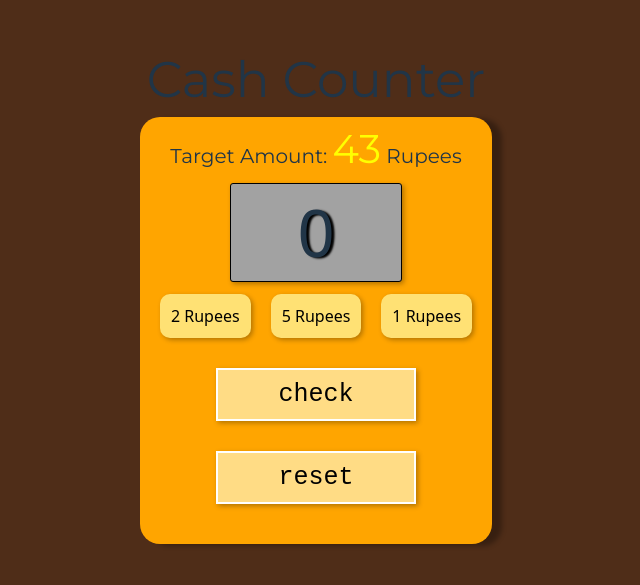
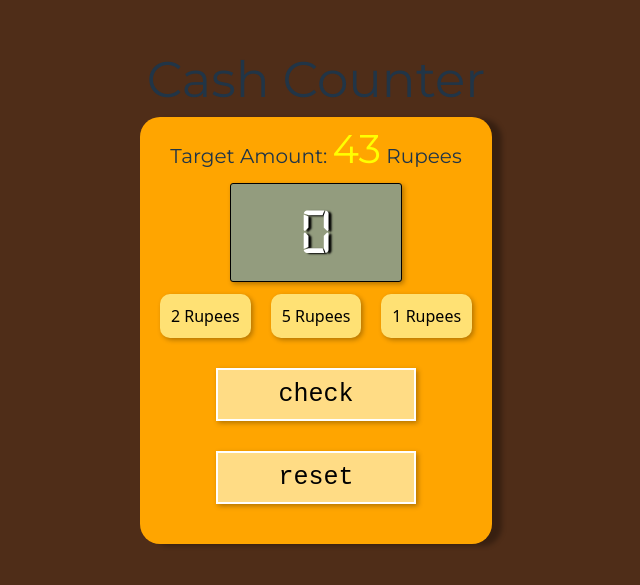
Before and after one commit to jaseel-101/Cash-Counter, a React (Vite) app: page / in a window 1280 px wide. Shown: the part 107-692 px from the top of the page, without its empty margins (324-964 px from the left). Built offline with nearby package versions, Linux system fonts and the light colour scheme.

Commit message:
Added Digital-7 font for counter display

```diff
--- a/src/App.css
+++ b/src/App.css
@@ -62,7 +62,7 @@ body {
   background: rgb(79, 45, 24);
 }
 .tar{
-  background-color: rgb(162, 162, 162);
+  background-color: rgb(147, 156, 126);
   box-shadow: 2px 2px 5px rgba(0, 0, 0, 0.3);
   border-radius: 3px;
   width: 170px;
@@ -71,6 +71,8 @@ body {
   border-color: black;
   text-shadow: 3px 1px 2px black;
   font-size: 65px;
+   font-family: 'Digital-7', monospace;
+   color: rgb(255, 255, 255);
 
 }
 .btn1 {
@@ -122,3 +124,11 @@ to{
   transform: translateY(0px);
 }
 }
+@font-face {
+  font-family: 'Digital-7';
+  src: url('./fonts/Digital-7.ttf') format('truetype');
+}
+
+.digital-number {
+  font-family: 'Digital-7', monospace;
+}
```
Also changed, not shown: src/fonts/digital-7.ttf (added).
